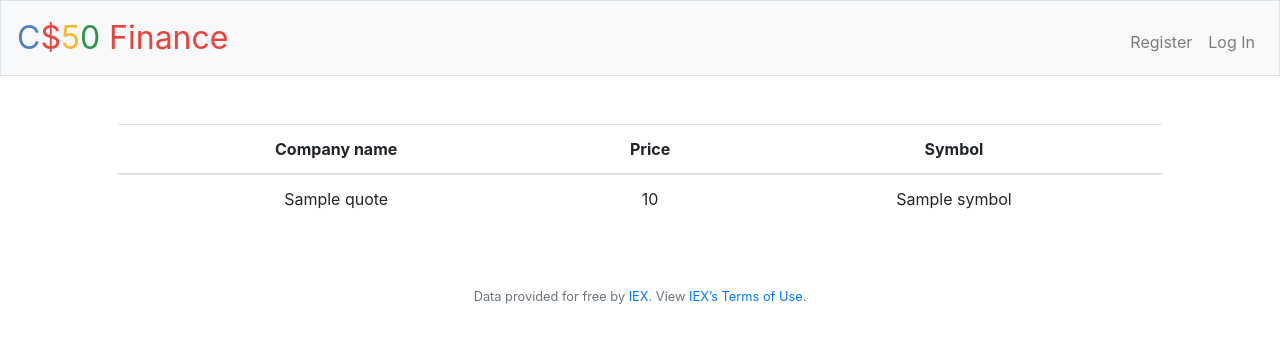
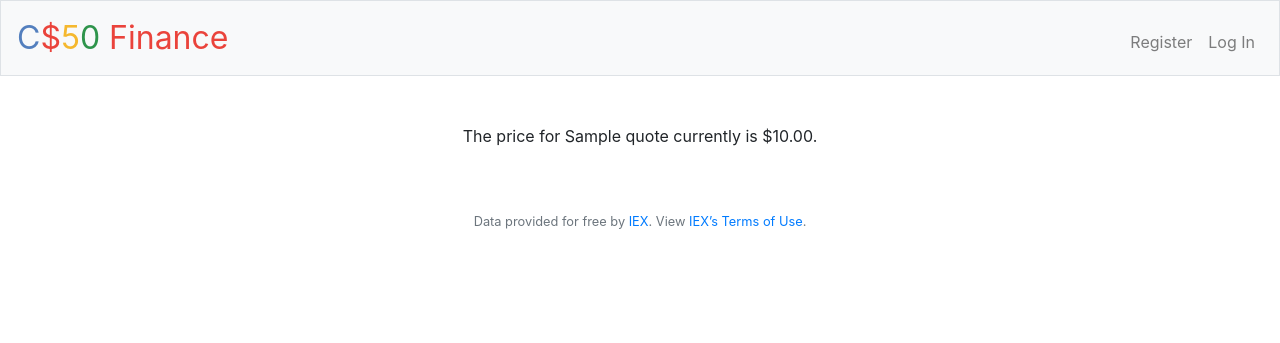
Before and after one commit to rogsfernandes/cs50, a Flask app: template week-9/finance/templates/quoted.html in a window 1280 px wide. Shown: the top 343 px of the page. Run offline with Flask 2, Linux system fonts and the light colour scheme; the template is opened without the code that fills it: most values are stand-ins (such as "Sample title", 1, 10 or a date in 2020); some libraries are stand-ins or nearby versions.

Commit message:
Fixes bug in quote endpoint

```diff
--- a/week-9/finance/application.py
+++ b/week-9/finance/application.py
@@ -12,7 +12,7 @@ from core.domain.stock import Stock
 from core.domain.transaction import Transaction
 from core.domain.user import User
 from core.services.stock_service import StockService
-from helpers import apology, login_required, usd
+from helpers import apology, login_required, usd, lookup
 
 # Configure application
 app = Flask(__name__)
@@ -74,8 +74,12 @@ def buy():
         if not request.form.get("symbol"):
             return apology("Symbol not found!")
         # Validate shares number
-        if not request.form.get("shares") or int(request.form.get("shares")) < 0:
-            return apology("Number of shares must be a positive number.")
+
+        try:
+            if not request.form.get("shares") or int(request.form.get("shares")) < 0:
+                return apology("Number of shares must be a positive integer.")
+        except ValueError:
+                return apology("Number of shares must be a positive integer.")
 
         stock_service = StockService()
         stock = stock_service.get(request.form.get("symbol"))
@@ -101,10 +105,11 @@ def buy():
 
         # Check if user already has shares of this stock
         for share in user_shares:
-            is_update = True
-            updated_shares = int(share["shares"]) + shares
-            db.execute("UPDATE users_shares SET shares = ? WHERE user_id = ? AND symbol = ?", updated_shares,
-                       user_id, symbol)
+            if share.stock.symbol == symbol:
+                is_update = True
+                updated_shares = int(share["shares"]) + shares
+                db.execute("UPDATE users_shares SET shares = ? WHERE user_id = ? AND symbol = ?", updated_shares,
+                           user_id, symbol)
 
         # Insert new share for the user if it's a new share for they
         if not is_update:
@@ -195,11 +200,11 @@ def logout():
 def quote():
     """Quote the value of a stock"""
     if request.method == "POST":
-        stock_service = StockService()
-        stock = stock_service.get(request.form.get("symbol"))
-        if not stock:
+        quote = lookup(request.form.get("symbol"))
+        if not quote:
             return apology("Invalid Stock!", 400)
         else:
+            stock = Stock(quote["name"], quote["symbol"], quote["price"])
             return render_template("quoted.html", quote=stock)
     else:
         return render_template("quote.html")
@@ -269,7 +274,7 @@ def sell():
             for share in user_shares:
                 if share.stock.symbol == request.form.get("symbol"):
                     if share.number < quantity:
-                        return apology("Sorry, you can not sell more than you own.")
+                        return apology(f"You have {share.number} available for selling.")
                     updated_shares = share.number - quantity
                     if updated_shares == 0:
                         db.execute("DELETE FROM users_shares WHERE user_id = ? AND symbol = ?", user_id, request.form.get("symbol"))
--- a/week-9/finance/helpers.py
+++ b/week-9/finance/helpers.py
@@ -34,6 +34,31 @@ def login_required(f):
         return f(*args, **kwargs)
     return decorated_function
 
+
+def lookup(symbol):
+    """Look up quote for symbol."""
+
+    # Contact API
+    try:
+        api_key = os.environ.get("API_KEY")
+        url = f"https://cloud.iexapis.com/stable/stock/{urllib.parse.quote_plus(symbol)}/quote?token={api_key}"
+        response = requests.get(url)
+        response.raise_for_status()
+    except requests.RequestException:
+        return None
+
+    # Parse response
+    try:
+        quote = response.json()
+        return {
+            "name": quote["companyName"],
+            "price": float(quote["latestPrice"]),
+            "symbol": quote["symbol"]
+        }
+    except (KeyError, TypeError, ValueError):
+        return None
+
+
 def usd(value):
     """Format value as USD."""
     return f"${value:,.2f}"
--- a/week-9/finance/templates/buy.html
+++ b/week-9/finance/templates/buy.html
@@ -10,7 +10,7 @@ Buy
         <input autocomplete="off" autofocus="" class="form-control" name="symbol" placeholder="Symbol" type="text">
     </div>
     <div class="form-group">
-        <input autocomplete="off" class="form-control" min="1" name="shares" placeholder="Shares" type="number">
+        <input autocomplete="off" class="form-control" min="1" name="shares" placeholder="Shares" type="text">
     </div>
     <button class="btn btn-primary" type="submit">Buy</button>
 </form>
--- a/week-9/finance/templates/history.html
+++ b/week-9/finance/templates/history.html
@@ -23,11 +23,11 @@ Home
                 <td>{{transaction.stock.name}}</td>
                 <td>{{transaction.shares}}</td>
                 {% if transaction.type == 'BUY' %}
-                    <td style="color:#ea433b"><strong>{{transaction.stock.price}}</strong></td>
+                    <td style="color:#ea433b"><strong>{{transaction.stock.price | usd}}</strong></td>
                 {% else %}
-                    <td style="color:#2e944b"><strong>{{transaction.stock.price}}</strong></td>
+                    <td style="color:#2e944b"><strong>{{transaction.stock.price | usd}}</strong></td>
                 {% endif %}
-                <td>{{transaction.total}}</td>
+                <td>{{transaction.total | usd}}</td>
                 <td>{{transaction.type}}</td>
             </tr>
         {% endfor %}
--- a/week-9/finance/templates/quoted.html
+++ b/week-9/finance/templates/quoted.html
@@ -5,20 +5,5 @@ Quoted
 {% endblock %}
 
 {% block main %}
-<table class="table">
-    <thead>
-    <tr>
-        <th scope="col">Company name</th>
-        <th scope="col">Price</th>
-        <th scope="col">Symbol</th>
-    </tr>
-    </thead>
-    <tbody>
-    <tr>
-        <td>{{quote.name}}</td>
-        <td>{{quote.price}}</td>
-        <td>{{quote.symbol}}</td>
-    </tr>
-    </tbody>
-</table>
+<p>The price for {{quote["name"]}} currently is {{quote["price"] | usd }}.</p>
 {% endblock %}
```
